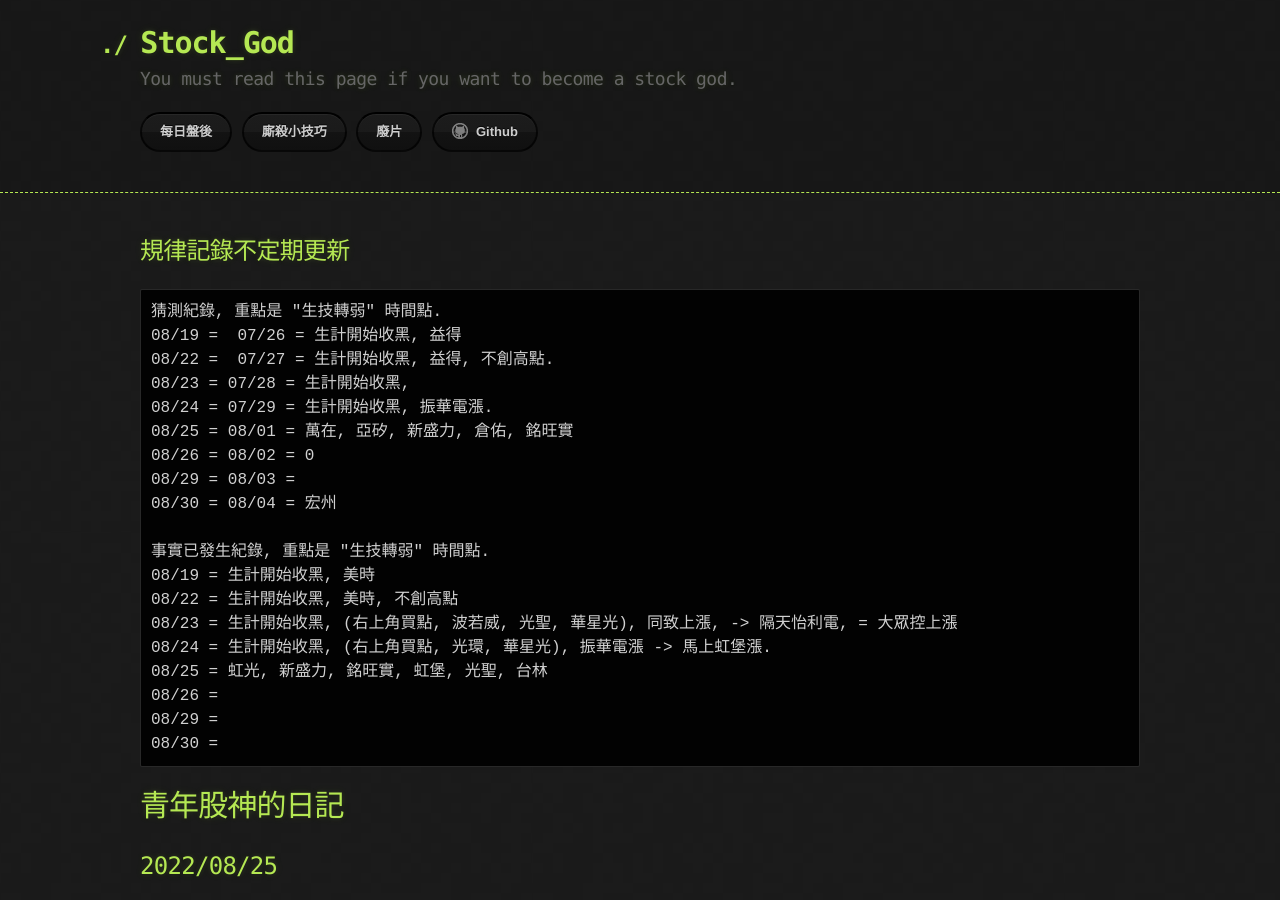
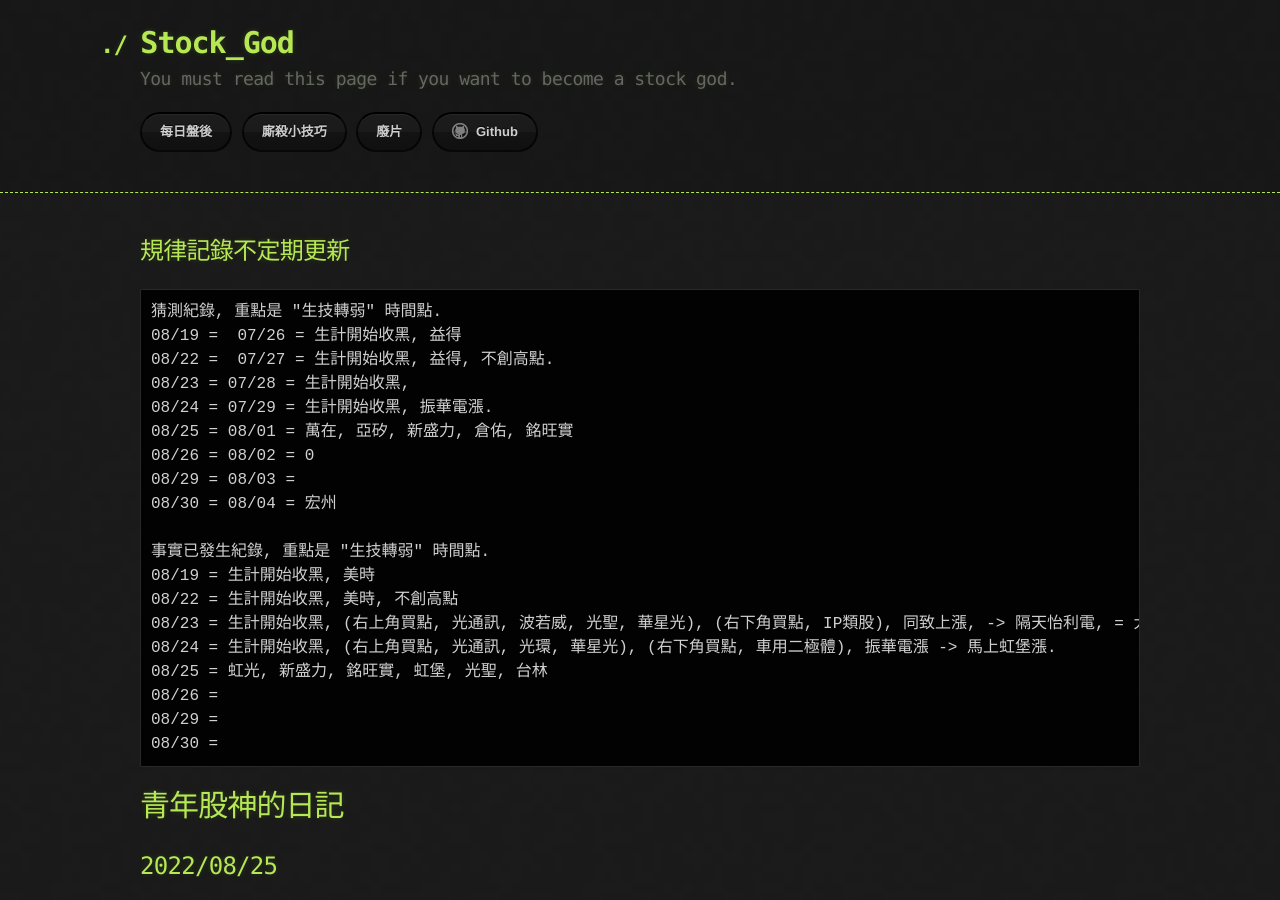
Before and after one commit to lepg5487/Stock_God, a Jekyll site: the page built from index.md, in a window 1280 px wide and 900 px high. Built offline with Jekyll 4.4.1, drawn with Linux system fonts in a browser that asks for light colours; our own code applies the rules of GitHub Pages for plain Markdown files.

Commit message:
Update index.md

```diff
--- a/index.md
+++ b/index.md
@@ -17,8 +17,8 @@ layout: testlayouts
 事實已發生紀錄, 重點是 "生技轉弱" 時間點.
 08/19 = 生計開始收黑, 美時
 08/22 = 生計開始收黑, 美時, 不創高點
-08/23 = 生計開始收黑, (右上角買點, 波若威, 光聖, 華星光), 同致上漲, -> 隔天怡利電, = 大眾控上漲
-08/24 = 生計開始收黑, (右上角買點, 光環, 華星光), 振華電漲 -> 馬上虹堡漲.
+08/23 = 生計開始收黑, (右上角買點, 光通訊, 波若威, 光聖, 華星光), (右下角買點, IP類股), 同致上漲, -> 隔天怡利電, = 大眾控上漲
+08/24 = 生計開始收黑, (右上角買點, 光通訊, 光環, 華星光), (右下角買點, 車用二極體), 振華電漲 -> 馬上虹堡漲.
 08/25 = 虹光, 新盛力, 銘旺實, 虹堡, 光聖, 台林
 08/26 =
 08/29 =
```
